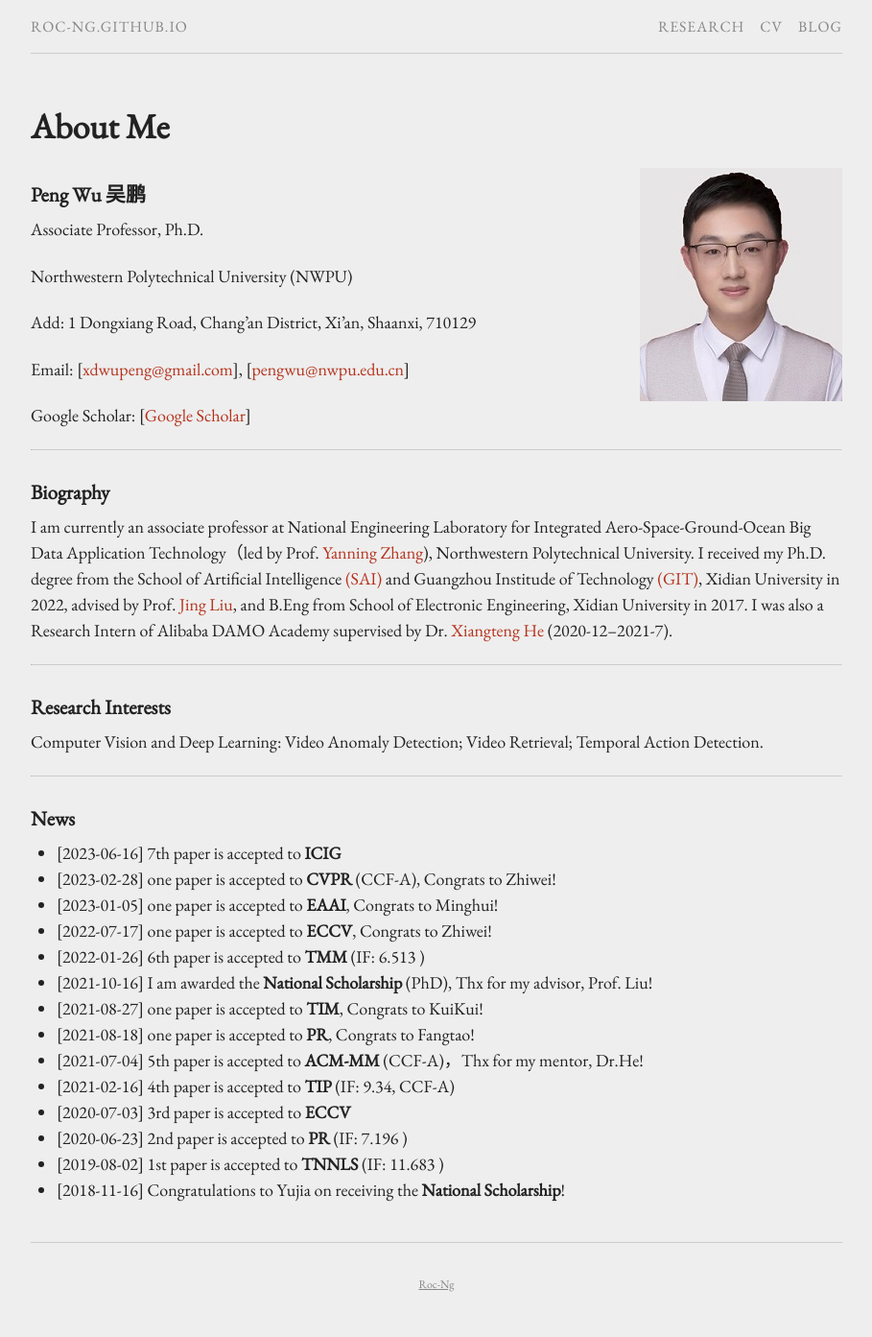
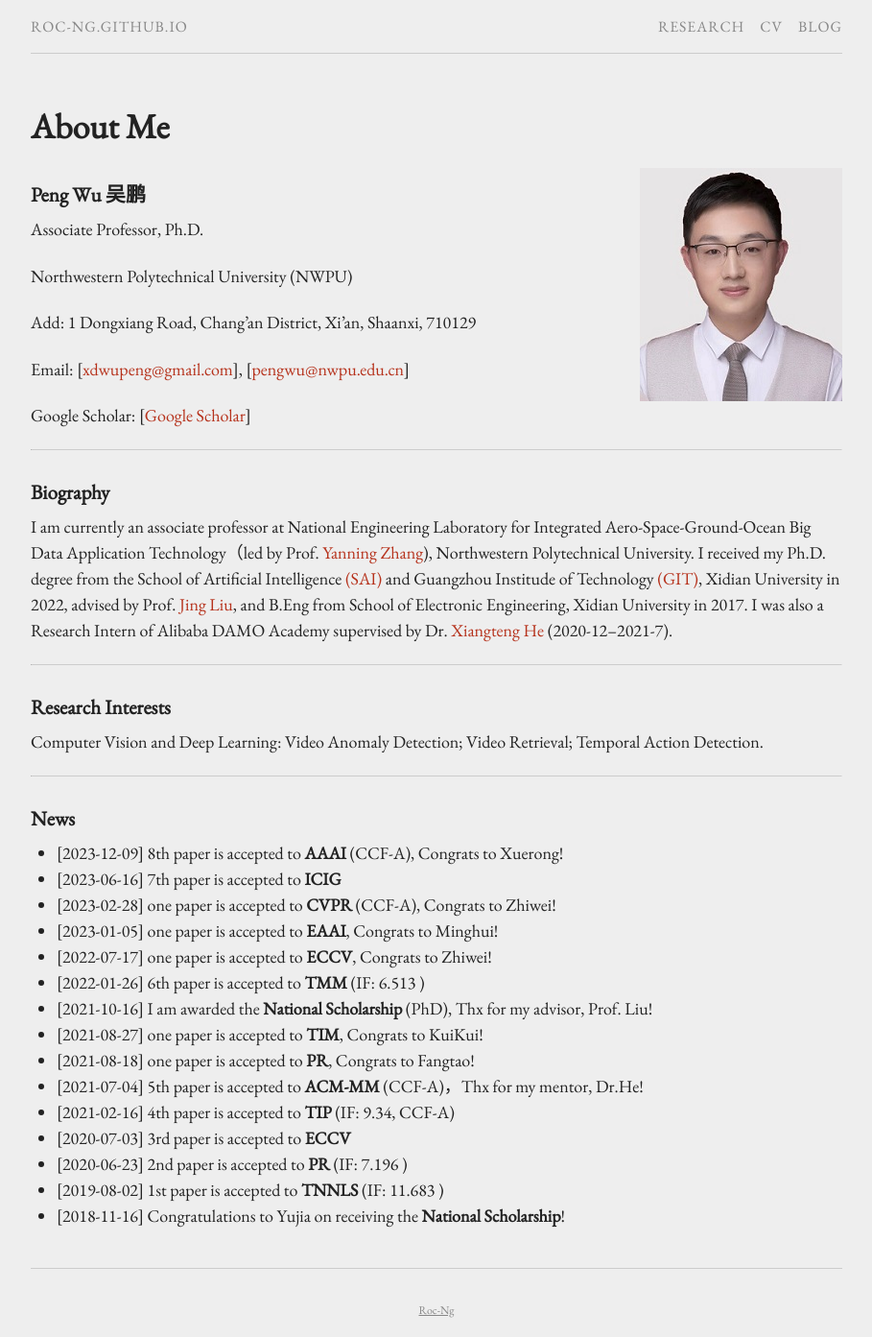
Before and after one commit to Roc-Ng/Roc-Ng.github.io, a Jekyll site: the page built from index.md, in a window 1280 px wide. Shown: the whole page at 96% size, without its empty margins (185-1094 px from the left). Built offline with Jekyll 4.4.1, drawn with Linux system fonts in a browser that asks for light colours; before the commit the page ends 1366 px from its top, so only the background shows below that.

Commit message:
Update index.md

```diff
--- a/index.md
+++ b/index.md
@@ -33,6 +33,7 @@
 ------
 
 ### News
++ [2023-12-09]  8th paper is accepted to **AAAI** (CCF-A), Congrats to Xuerong!
 + [2023-06-16]  7th paper is accepted to **ICIG**
 + [2023-02-28]  one paper is accepted to **CVPR** (CCF-A), Congrats to Zhiwei!
 + [2023-01-05]  one paper is accepted to **EAAI**, Congrats to Minghui!
```
